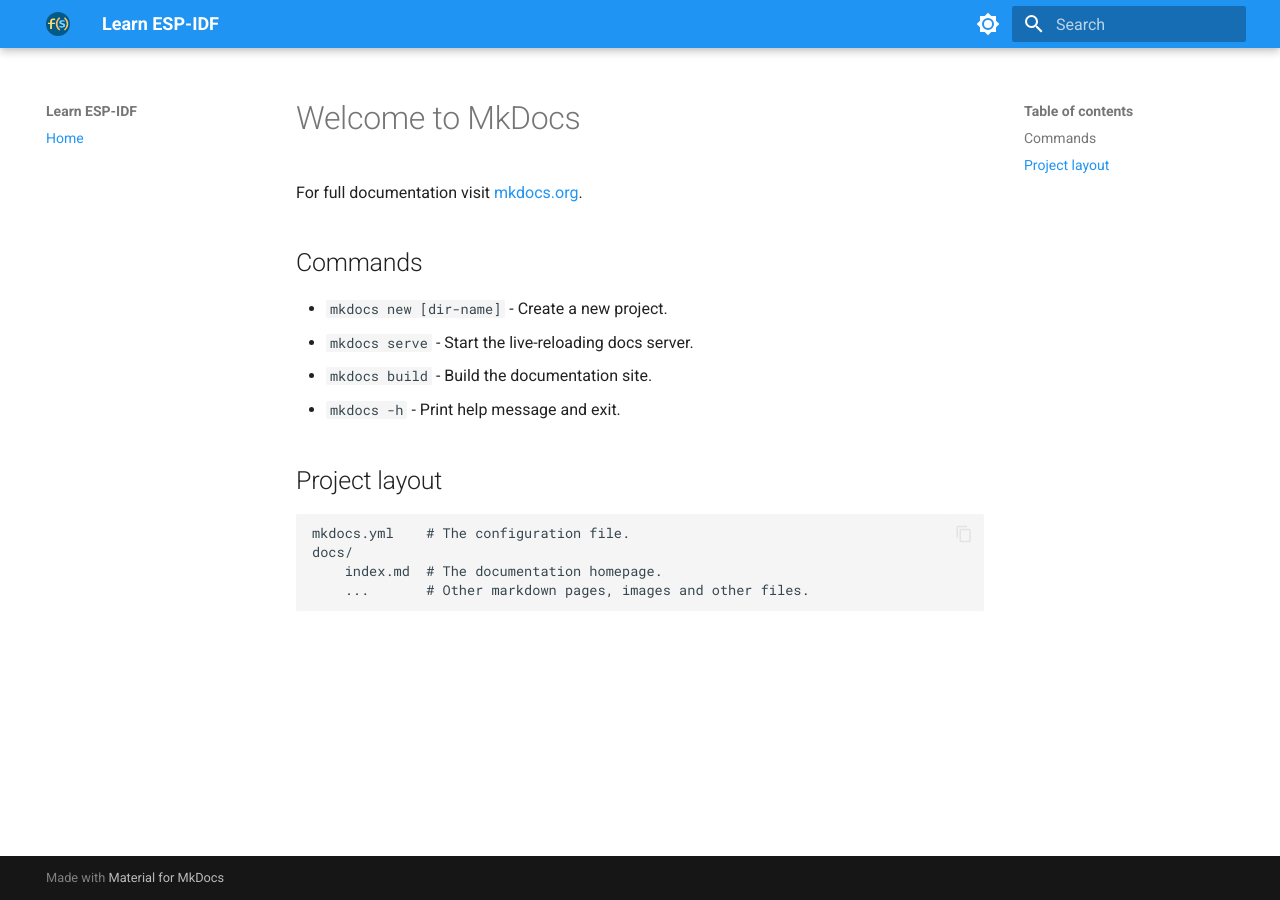
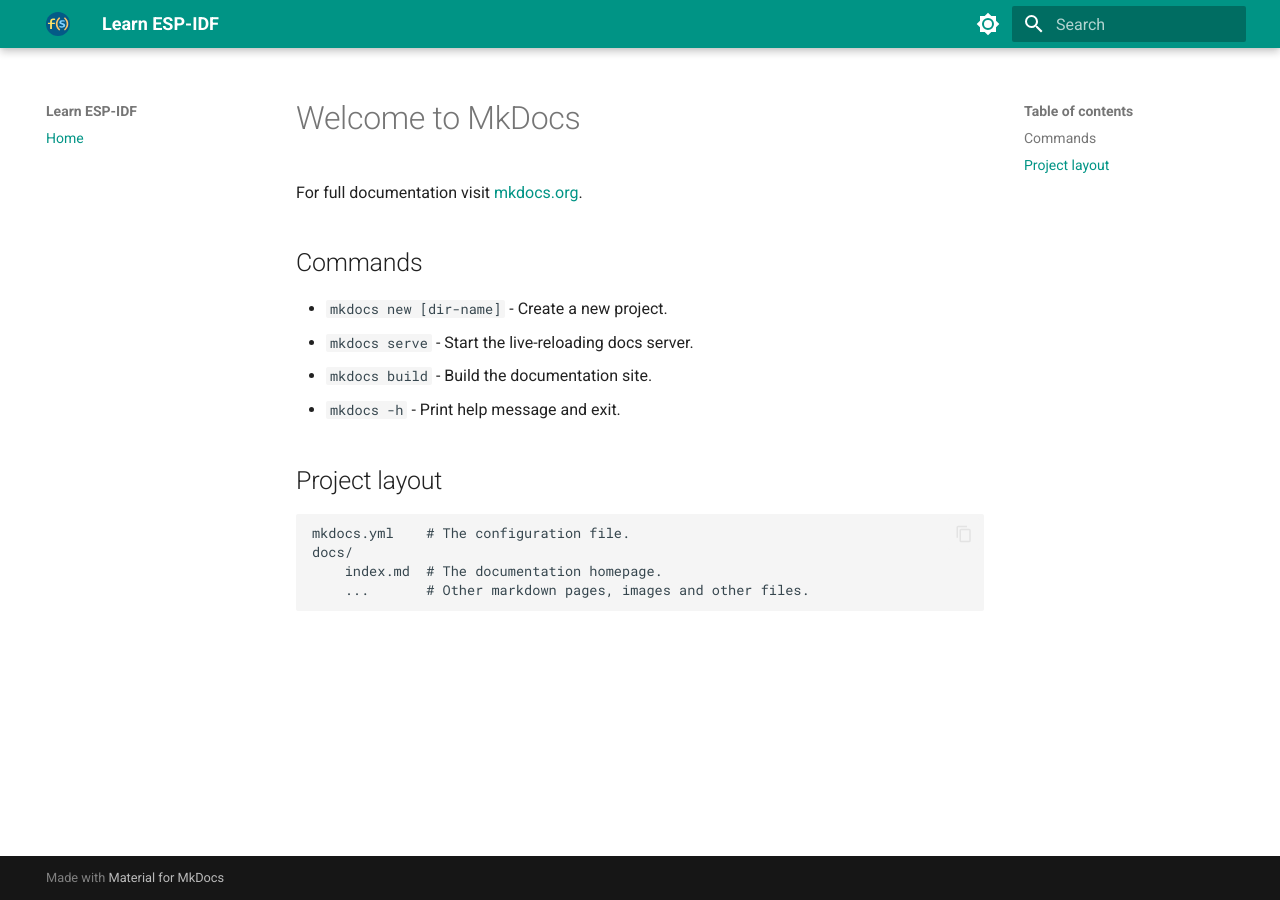
Before and after one commit to effessdev/ESP-IDF, an MkDocs documentation site: the page built from docs/index.md, in a window 1280 px wide. Built offline with MkDocs 1.6.1 and Material for MkDocs 9.7.7, drawn with Linux system fonts in a browser that asks for light colours.

Commit message:
update colors

```diff
--- a/mkdocs.yml
+++ b/mkdocs.yml
@@ -9,15 +9,15 @@ theme:
   palette:
     - media: "(prefers-color-scheme: light)"
       scheme: default
-      primary: blue # Closest built-in match to #045a87
-      accent: amber # Matches #fce168 (yellow accent)
+      primary: teal
+      accent: indigo
       toggle:
         icon: material/brightness-7
         name: Switch to dark mode
     - media: "(prefers-color-scheme: dark)"
       scheme: slate
-      primary: blue # Closest built-in match to #045a87
-      accent: light blue # Matches #82d1fe (sky blue accent)
+      primary: teal
+      accent: indigo
       toggle:
         icon: material/brightness-4
         name: Switch to light mode
```
